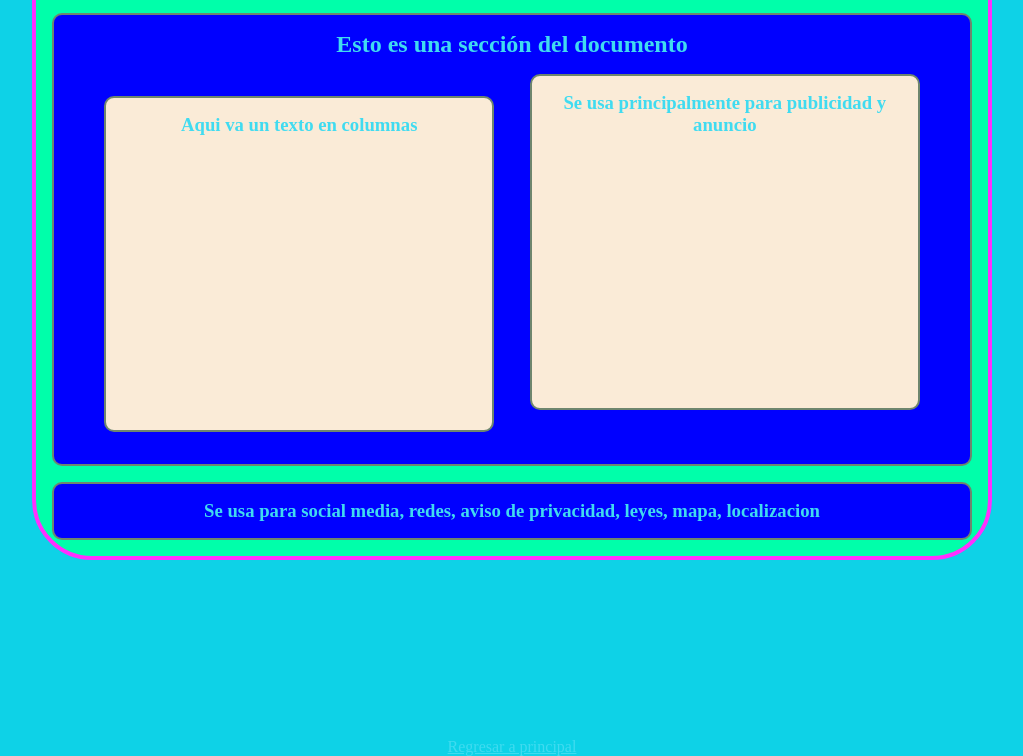
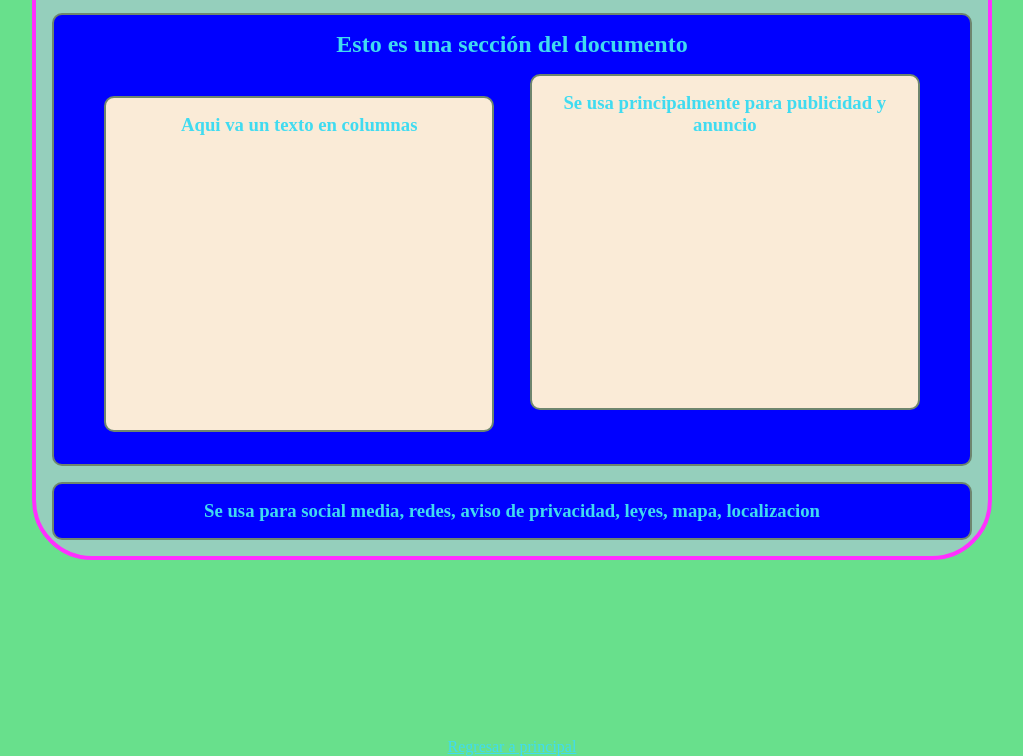
Before and after one commit to naitsabespliego/4IV7_PSW_Jim-nez_Pliego_Sebasti-n, a plain HTML site: page index.html in a window 1280 px wide. Shown: the part 246-1002 px from the top of the page, without its empty margins (128-1151 px from the left). Drawn offline with Linux system fonts and the light colour scheme.

Commit message:
nuevos cambios

```diff
--- a/02HTML/CSS/style.css
+++ b/02HTML/CSS/style.css
@@ -7,7 +7,7 @@
 
 html, body{
 
-    background-color: #0ed2e7;
+    background-color: #68e08c;
 
 }
 
@@ -15,7 +15,7 @@ html, body{
     border: 4px solid rgb(255, 48,275);
     border-radius: 60px;
     margin: 10rem;
-    background-color: rgb(0, 255, 170);
+    background-color: rgb(149, 207, 188);
 }
 
 
```
Also changed, not shown: 02HTML/indice.html (+5 -1 lines).
